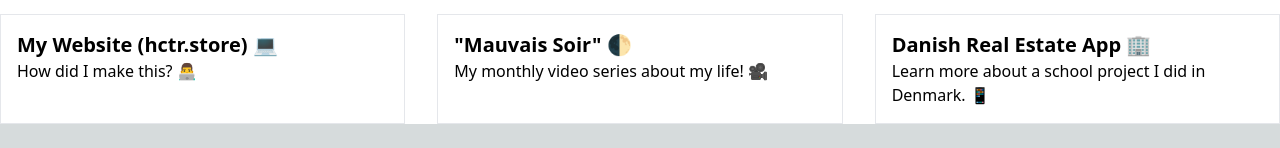
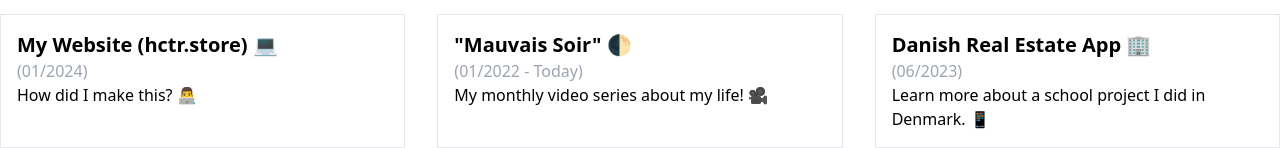
Before and after one commit to hxeu/hector, a Next.js app: page / in a window 1280 px wide. Shown: the part 750-898 px from the top of the page. Before the commit the page ends 874 px from the top, so only its background shows below. Built offline with nearby package versions, Linux system fonts and the light colour scheme.

Commit message:
Ajout des dates des projets + text-black

```diff
--- a/components/ProjectsList.tsx
+++ b/components/ProjectsList.tsx
@@ -3,6 +3,7 @@ interface Project {
   id: string;
   title: string;
   description: string;
+  date: string;
 }
 
 interface ProjectsListProps {
@@ -16,8 +17,9 @@ const ProjectsList: React.FC<ProjectsListProps> = ({ projects }) => {
         <div key={project.id} className="border p-4 cursor-pointer hover:shadow-lg transition duration-300">
           <Link legacyBehavior href={`/projects/${project.id}`}>
             <a>
-              <h2 className="text-xl font-bold">{project.title}</h2>
-              <p>{project.description}</p>
+              <h2 className="text-xl font-bold text-black">{project.title}</h2><p className='text-gray-400 '>({project.date})</p>
+
+              <p className='text-black'>{project.description}</p>
             </a>
           </Link>
         </div>
--- a/pages/index.tsx
+++ b/pages/index.tsx
@@ -20,9 +20,9 @@ export default function Page() {
 
   // Liste fictive de projets
   const projects = [
-    { id: 'hctr', title: 'My Website (hctr.store) 💻', description: 'How did I make this? 👨‍💻' },
-    { id: 'mauvais_soir', title: '"Mauvais Soir" 🌓', description: 'My monthly video series about my life! 🎥' },
-    { id: 'real_estate_swipe', title: 'Danish Real Estate App 🏢', description: 'Learn more about a school project I did in Denmark. 📱' },
+    { id: 'hctr', title: 'My Website (hctr.store) 💻', description: 'How did I make this? 👨‍💻', date: '01/2024'},
+    { id: 'mauvais_soir', title: '"Mauvais Soir" 🌓', description: 'My monthly video series about my life! 🎥', date: '01/2022 - Today' },
+    { id: 'real_estate_swipe', title: 'Danish Real Estate App 🏢', description: 'Learn more about a school project I did in Denmark. 📱', date: '06/2023' },
     // Ajoutez d'autres projets selon vos besoins
   ];
 
```
